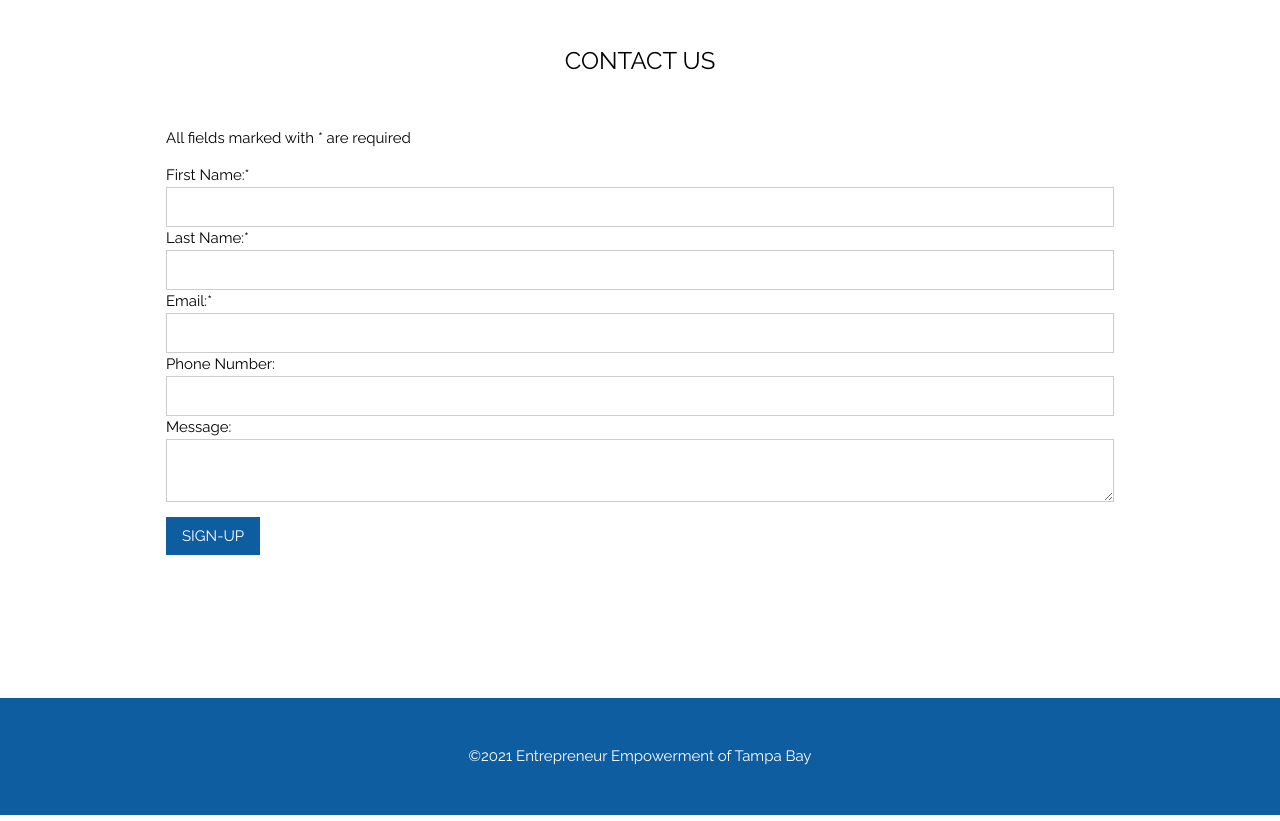
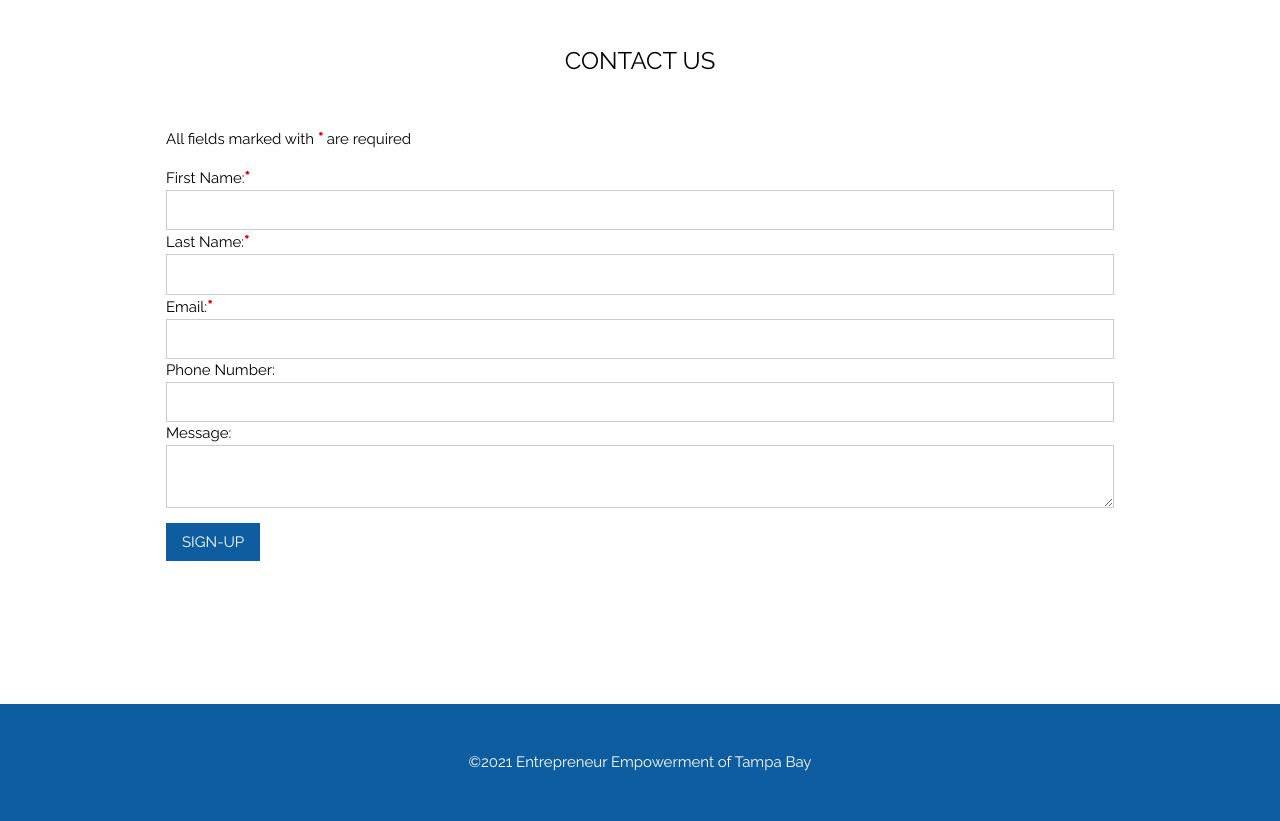
Before and after one commit to shawnsoltesz/EEOTB_TS, a website built with Vite: page index.html in a window 1280 px wide. Shown: the part 8080-8901 px from the top of the page. Built offline with nearby package versions, Linux system fonts and the light colour scheme; a script that the page names is missing.

Commit message:
updates to Contact form

```diff
--- a/index.html
+++ b/index.html
@@ -505,8 +505,13 @@
 
       <div class="w3-mobile" style="margin-top: 48px">
         <form action="/src/components/thankyou.html">
-          <p>All fields marked with * are required</p>
-          <label for="first_name">First Name:*</label>
+          <p>
+            All fields marked with <span class="required">*</span> are required
+          </p>
+          <div class="custom_label">
+            <label for="first_name">First Name:</label
+            ><span class="required">*</span>
+          </div>
           <input
             class="w3-input w3-border"
             type="text"
@@ -516,7 +521,10 @@
             name="First Name"
           />
 
-          <label for="last_name">Last Name:*</label>
+          <div class="custom_label">
+            <label for="first_name">Last Name:</label
+            ><span class="required">*</span>
+          </div>
 
           <input
             class="w3-input w3-border"
@@ -527,7 +535,10 @@
             name="Last Name"
           />
 
-          <label for="email">Email:*</label>
+          <div class="custom_label">
+            <label for="first_name">Email:</label
+            ><span class="required">*</span>
+          </div>
 
           <input
             class="w3-input w3-border"
--- a/src/style.css
+++ b/src/style.css
@@ -119,6 +119,16 @@ html {
   margin: auto;
 }
 
+.custom-label {
+  display: flex;
+}
+
+.required {
+  color: #e60000;
+  font-size: 16px;
+  font-weight: 700;
+}
+
 @media screen and (max-width: 800px) {
   .bullets {
     width: 400px;
```
